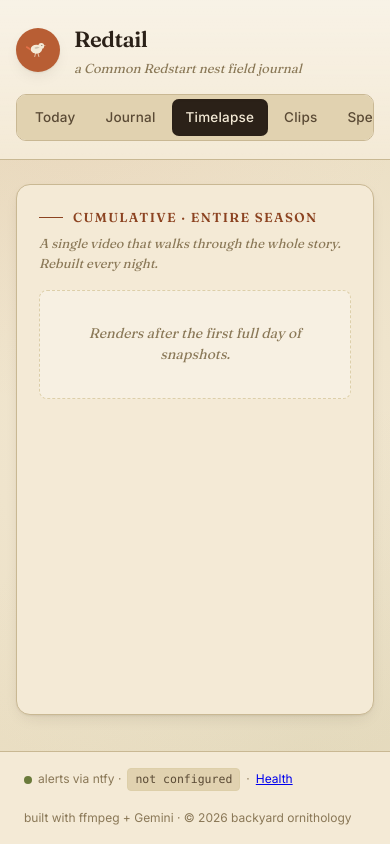
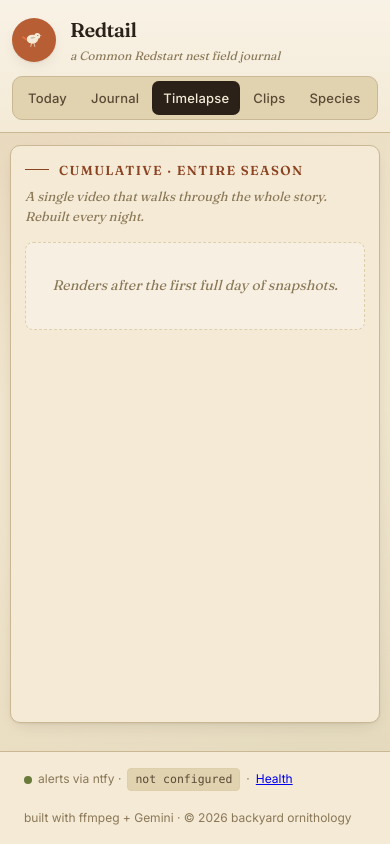
Before and after one commit to andreas0480/redtail, a FastAPI app: page /timelapse in a window 390 px wide. Run offline with FastAPI, Linux system fonts and the light colour scheme; parts of the project's set-up code (start-up, migrations or seed data) failed here and were passed over.

Commit message:
Responsive overhaul: three clean breakpoints (900/640/480px)
- 640px: journal entries stack (video below text), clips stack,
  species figure rows stack, nav scrolls horizontally
- 480px: header stacks brand+nav vertically, card padding tightens,
  journal timeline shrinks, species table allows text wrap
- Covers the 480–900px gap that was missing before

Co-Authored-By: Claude Sonnet 4.6 <noreply@anthropic.com>

```diff
--- a/app/static/style.css
+++ b/app/static/style.css
@@ -831,23 +831,94 @@ footer code {
 
 .species-table td:last-child { padding-right: 0; color: var(--ink); }
 
-/* -------------------- responsive -------------------- */
+/* ================================================================
+   Responsive — three breakpoints
+   900px  tablet landscape / small desktop: drop sidebars
+   640px  tablet portrait / large phone:    stack flex rows
+   480px  phone:                            compact everything
+   ================================================================ */
 
 @media (max-width: 900px) {
   .page-today { grid-template-columns: 1fr; }
-  main { padding: 24px 16px 36px; }
-  header { padding: 22px 16px 18px; }
-  .header-inner { gap: 16px; }
-  .brand-text h1 { font-size: 22px; }
+  main { padding: 24px 20px 40px; }
+  header { padding: 20px 20px 16px; }
+  .header-inner { gap: 14px; }
+  .brand-text h1 { font-size: 24px; }
+
+  /* species */
   .species-hero { flex-direction: column; }
-  .species-hero-image { width: 100%; }
-  .species-plumage { grid-template-columns: 1fr; }
-  .conservation-grid { grid-template-columns: 1fr; }
-  .species-quick-facts { grid-template-columns: 1fr; }
+  .species-hero-image { width: 100%; max-width: 480px; }
+  .species-plumage { grid-template-columns: 1fr; gap: 24px; }
+  .conservation-grid { grid-template-columns: 1fr; gap: 20px; }
+}
+
+@media (max-width: 640px) {
+  main { padding: 16px 14px 32px; }
+  header { padding: 16px 14px 14px; }
+  .card { padding: 16px; }
+
+  /* nav: allow horizontal scroll on a single row */
+  nav { overflow-x: auto; -webkit-overflow-scrolling: touch; flex-shrink: 0; }
+  nav a { padding: 7px 11px; font-size: 13px; white-space: nowrap; }
+
+  /* journal: stack video below text */
+  .journal-entry { flex-direction: column; gap: 14px; }
+  .journal-content { min-width: 0; width: 100%; }
+  .journal-media { width: 100%; flex-shrink: unset; }
+  .journal li { padding-left: 28px; }
+  .journal::before { left: 8px; }
+  .journal li::before { left: 1px; width: 12px; height: 12px; top: 5px; }
+  .journal h3 { font-size: 17px; }
+  .journal p { font-size: 15px; }
+
+  /* clips: stack video above info */
+  .clip-item { flex-direction: column; gap: 12px; }
+  .clip-media { width: 100%; }
+
+  /* species: stack inline rows */
+  .species-eggs-row { flex-direction: column; }
+  .species-eggs-row > figure { flex: none; width: 100%; max-width: 360px; }
+  .species-chicks-row > figure { flex: 0 0 auto; width: 100%; max-width: 280px; }
+  .species-quick-facts { grid-template-columns: 1fr 1fr; }
+
+  /* events */
+  .event { grid-template-columns: 50px 1fr; gap: 8px; }
+  .event-conf { display: none; }
+
+  .stat-strip { grid-template-columns: repeat(2, 1fr); }
 }
 
 @media (max-width: 480px) {
-  nav { width: 100%; overflow-x: auto; }
-  .event { grid-template-columns: 48px 1fr; }
-  .event-conf { display: none; }
+  main { padding: 12px 10px 28px; }
+  header { padding: 14px 12px 12px; }
+  .card { padding: 14px; border-radius: 10px; }
+
+  /* stack brand + nav vertically */
+  .header-inner { flex-direction: column; align-items: flex-start; gap: 10px; width: 100%; }
+  nav { width: 100%; }
+  .brand-text h1 { font-size: 20px; }
+  .brand-text .tagline { font-size: 12px; }
+
+  /* journal timeline takes less horizontal space */
+  .journal li { padding-left: 22px; padding-bottom: 20px; }
+  .journal::before { left: 5px; }
+  .journal li::before { left: -1px; width: 11px; height: 11px; }
+  .journal h3 { font-size: 16px; }
+  .journal p { font-size: 14px; }
+  .bio-context { font-size: 13px; padding: 10px 12px; }
+
+  /* clips */
+  .clip-info .title { font-size: 14px; }
+  .clip-info .narrative { font-size: 13.5px; }
+
+  /* species */
+  .species-quick-facts { grid-template-columns: 1fr; }
+  .fact-label { min-width: 90px; }
+  .species-table { font-size: 12px; }
+  .species-table th, .species-table td { white-space: normal; word-break: break-word; }
+  .card h3 { font-size: 15px; }
+
+  /* stat strip: always 2 columns */
+  .stat-strip { grid-template-columns: repeat(2, 1fr); }
+  .stat .num { font-size: 20px; }
 }
```
